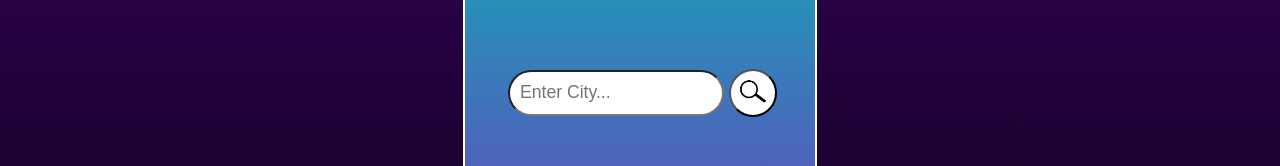
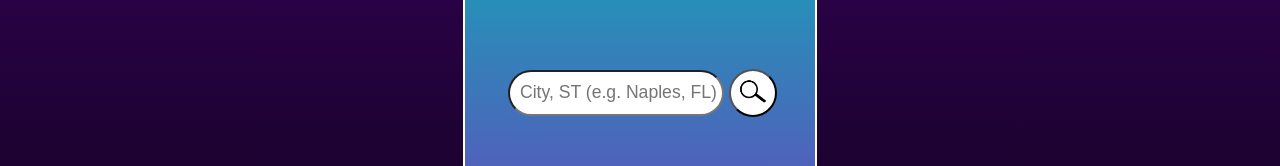
Before and after one commit to Sam-Reti/Weather, a plain HTML site: page index.html in a window 1280 px wide. Shown: the part 306-472 px from the top of the page. Drawn offline with Linux system fonts and the light colour scheme.

Commit message:
instrctuions

```diff
--- a/index.html
+++ b/index.html
@@ -9,7 +9,11 @@
   <body>
     <div id="weatherCard">
       <div id="searchBar">
-        <input type="text" id="search" placeholder="Enter City..." />
+        <input
+          type="text"
+          id="search"
+          placeholder="City, ST (e.g. Naples, FL)"
+        />
         <button id="searchButton">
           <img id="searchImg" src="images/Search.png" />
         </button>
```
